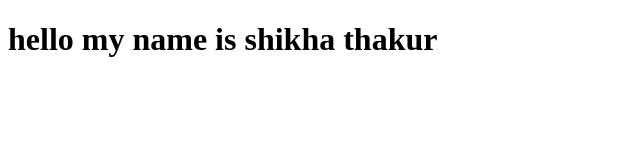
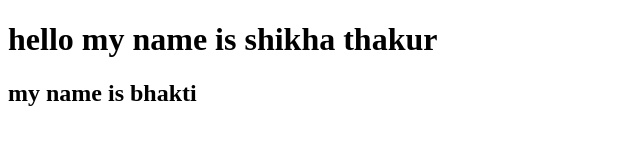
Before and after one commit to shikha2205/try_project, a plain HTML site: page index.html in a window 1280 px wide. Shown: the whole page, without its empty margins (0-640 px from the left). Drawn offline with Linux system fonts and the light colour scheme.

Commit message:
some changes

```diff
--- a/index.html
+++ b/index.html
@@ -7,6 +7,6 @@
 </head>
 <body>
     <h1>hello my name is shikha thakur</h1>
-
+    <h2> my name is bhakti</h2>
 </body>
 </html>
```
